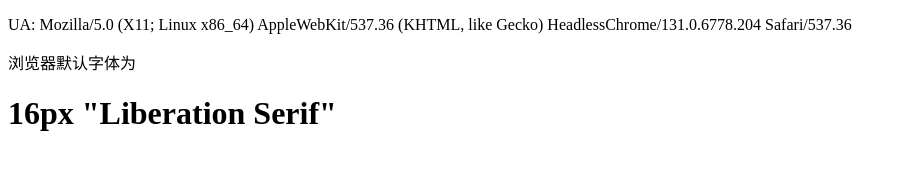
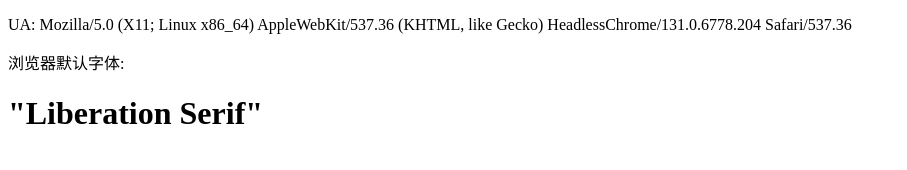
Before and after one commit to 0326/demo, a plain HTML site: page font.html in a window 1280 px wide. Shown: the whole page, without its empty margins (0-907 px from the left). Drawn offline with Linux system fonts and the light colour scheme.

Commit message:
Update font.html

```diff
--- a/font.html
+++ b/font.html
@@ -9,11 +9,9 @@
 </head>
 <body>
   <p id="ua"></p>
-  <p>浏览器默认字体为</p>
-  <h1 id="defaultFont"></h1>
+  <div>浏览器默认字体:<h1 id="defaultFont"></h1></div>
   <script>
-    var st =getComputedStyle(document.body)
-    var ff = st.getPropertyValue('font') ||  st.getPropertyValue('font-family')
+    var ff = getComputedStyle(document.body).getPropertyValue('font-family')
     document.getElementById('defaultFont').innerText = ff
     document.getElementById('ua').innerText = 'UA: ' + navigator.userAgent
   </script>
```
